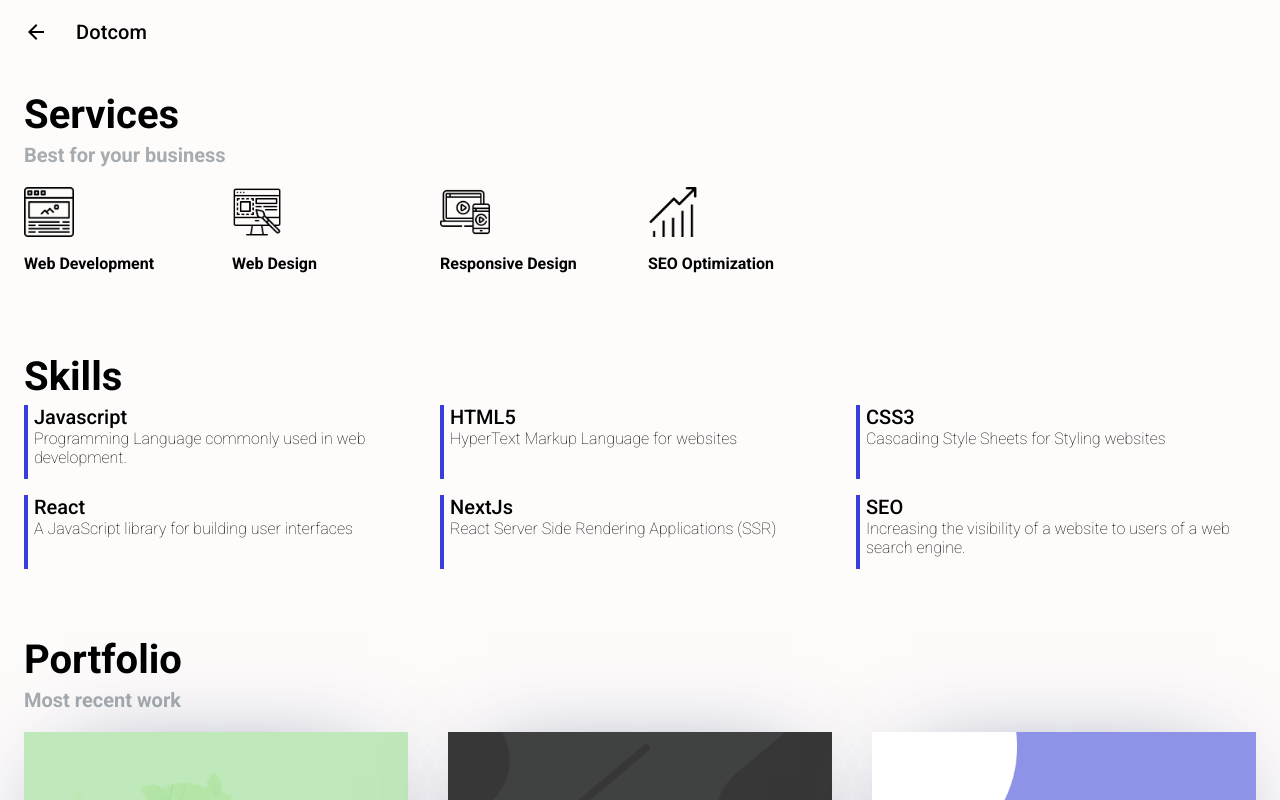
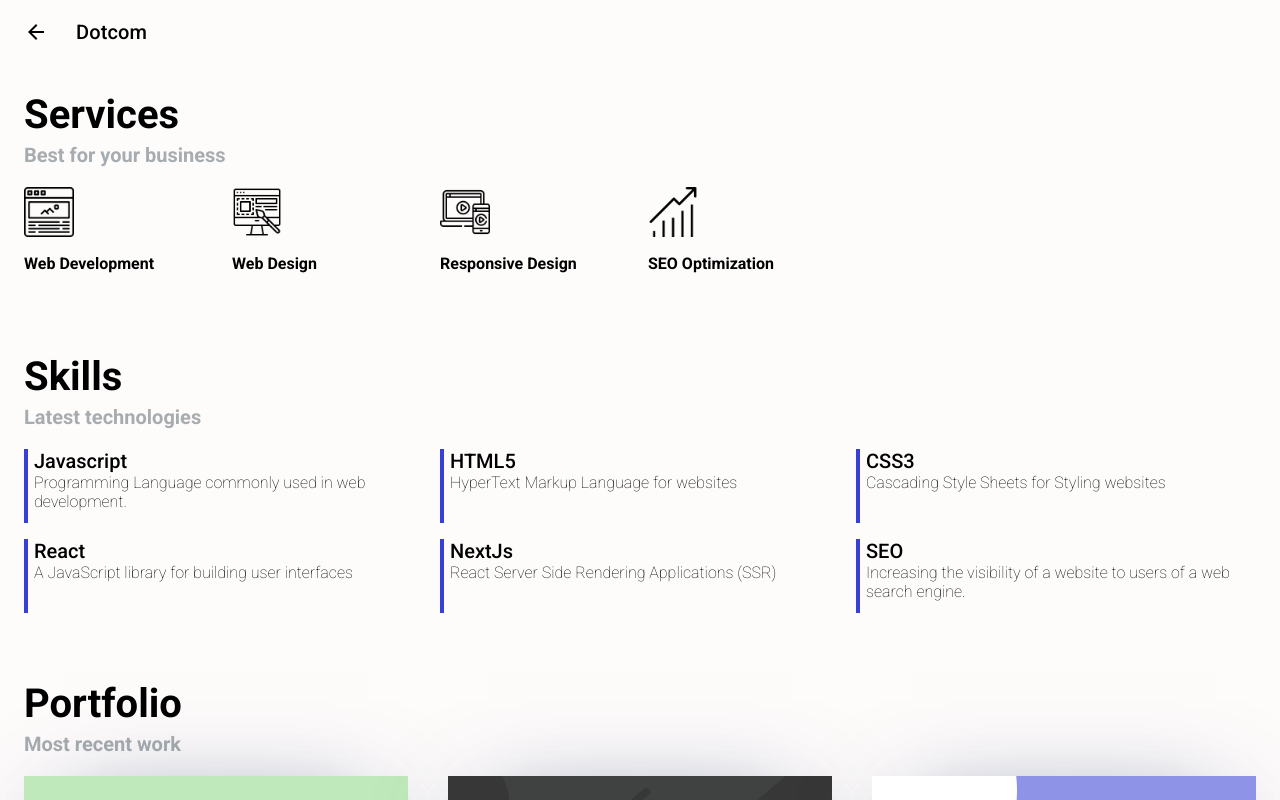
Before and after one commit to YisusJuarez/yjdevportfolio, a Next.js app: page /portfolio in a window 1280 px wide. Shown: the top 800 px of the page. Built offline with nearby package versions, Linux system fonts and the light colour scheme.

Commit message:
Textos faltantes

```diff
--- a/components/SkillsExp/SkillsExp.js
+++ b/components/SkillsExp/SkillsExp.js
@@ -8,7 +8,7 @@ class SkillsExp extends React.Component {
             <>
                 <Container maxWidth="lg" className="skills-top">
                     <h1 className="titles-bg-black">Skills</h1>
-
+                    <h3 className="sub-bg-black">Latest technologies</h3>
                     <Grid container spacing={2}>
                         <Grid item lg={4} md={6} sm={6} xs={6}>
                             <CardSkill Skill="Javascript" Descriptionskill="Programming Language commonly used in web development."></CardSkill>
```
